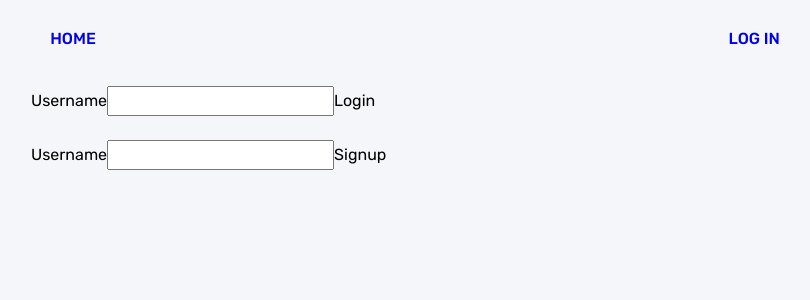
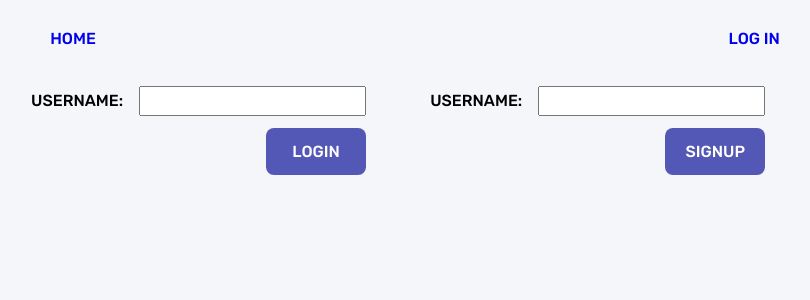
Before and after one commit to bertyruan/interactive-comments, a React (Create React App) app: page /auth in a window 1280 px wide. Shown: the top 300 px of the page, without its empty margins (97-907 px from the left). Built offline with nearby package versions, Linux system fonts and the light colour scheme; no server answers.

Commit message:
styles auth page

```diff
--- /dev/null
+++ b/src/components/auth/auth-form/auth-form.component.tsx
@@ -0,0 +1,37 @@
+import { ChangeEvent, FormEvent } from "react";
+
+type AuthFormProp = {
+  onSubmitCallback: (e: FormEvent<HTMLFormElement>) => void;
+  onChangeCallback: (e: ChangeEvent<HTMLInputElement>) => void;
+  type: "Login" | "Signup";
+  username: string;
+};
+
+export const AuthForm = ({
+  onChangeCallback,
+  onSubmitCallback,
+  type,
+  username,
+}: AuthFormProp) => {
+  return (
+    <div>
+      <form
+        className="flex-column flex-gap-normal flex-align-right"
+        onSubmit={onSubmitCallback}
+      >
+        <div className="flex-row flex-gap-large">
+          <label className="button-text">Username:</label>
+          <input
+            type="text"
+            name="username"
+            value={username}
+            onChange={onChangeCallback}
+          ></input>
+        </div>
+        <button className="button primary-button" type="submit">
+          {type}
+        </button>
+      </form>
+    </div>
+  );
+};
--- a/src/components/auth/auth.component.tsx
+++ b/src/components/auth/auth.component.tsx
@@ -3,10 +3,10 @@ import { Signup } from "./signup/signup.component";
 
 export const Auth = () => {
   return (
-    <>
+    <div className="flex-row flex-wrap flex-gap-xlarge">
       <Signin></Signin>
       <br></br>
       <Signup></Signup>
-    </>
+    </div>
   );
 };
--- a/src/components/auth/signin/signin.component.tsx
+++ b/src/components/auth/signin/signin.component.tsx
@@ -1,6 +1,7 @@
 import { ChangeEvent, FormEvent, useState } from "react";
 import authUser from "../../../utils/firebase/auth.utils";
 import { useNavigate } from "react-router-dom";
+import { AuthForm } from "../auth-form/auth-form.component";
 
 const defaultFormFields = {
   username: "",
@@ -31,17 +32,11 @@ export const Signin = () => {
   };
 
   return (
-    <div>
-      <form onSubmit={onSubmitHandler}>
-        <label>Username</label>
-        <input
-          type="text"
-          name="username"
-          value={username}
-          onChange={onChangeHandler}
-        ></input>
-        <button type="submit">Login</button>
-      </form>
-    </div>
+    <AuthForm
+      onChangeCallback={onChangeHandler}
+      onSubmitCallback={onSubmitHandler}
+      type="Login"
+      username={username}
+    ></AuthForm>
   );
 };
--- a/src/components/auth/signup/signup.component.tsx
+++ b/src/components/auth/signup/signup.component.tsx
@@ -1,5 +1,6 @@
 import { ChangeEvent, FormEvent, useState } from "react";
 import authUser from "../../../utils/firebase/auth.utils";
+import { AuthForm } from "../auth-form/auth-form.component";
 
 const defaultFormFields = {
   username: "",
@@ -25,15 +26,11 @@ export const Signup = () => {
   };
 
   return (
-    <form onSubmit={onSubmitHandler}>
-      <label>Username</label>
-      <input
-        type="text"
-        name="username"
-        value={username}
-        onChange={onChangeHandler}
-      ></input>
-      <button type="submit">Signup</button>
-    </form>
+    <AuthForm
+      onChangeCallback={onChangeHandler}
+      onSubmitCallback={onSubmitHandler}
+      type="Signup"
+      username={username}
+    ></AuthForm>
   );
 };
--- a/src/styles/utility.scss
+++ b/src/styles/utility.scss
@@ -12,6 +12,10 @@
   display: flex;
   flex-direction: row;
   align-items: center;
+}
+
+.flex-wrap {
+  flex-wrap: wrap;
 }
 
 .flex-column {
@@ -39,6 +43,10 @@
   gap: $flex-gap-small;
 }
 
+.flex-align-right {
+  align-items: end;
+}
+
 .font-color-primary {
   color: $font-color-primary;
 }
@@ -53,12 +61,16 @@
   fill: $warning-color;
 }
 
-.button {
-  border-radius: 8px;
-  padding: 0.7rem 1.2rem;
+.button-text {
   line-height: 1.5rem;
   text-transform: uppercase;
   font-weight: $font-weight-medium;
+}
+
+.button {
+  @extend .button-text;
+  border-radius: 8px;
+  padding: 0.7rem 1.2rem;
   text-decoration: none;
 }
 
```
